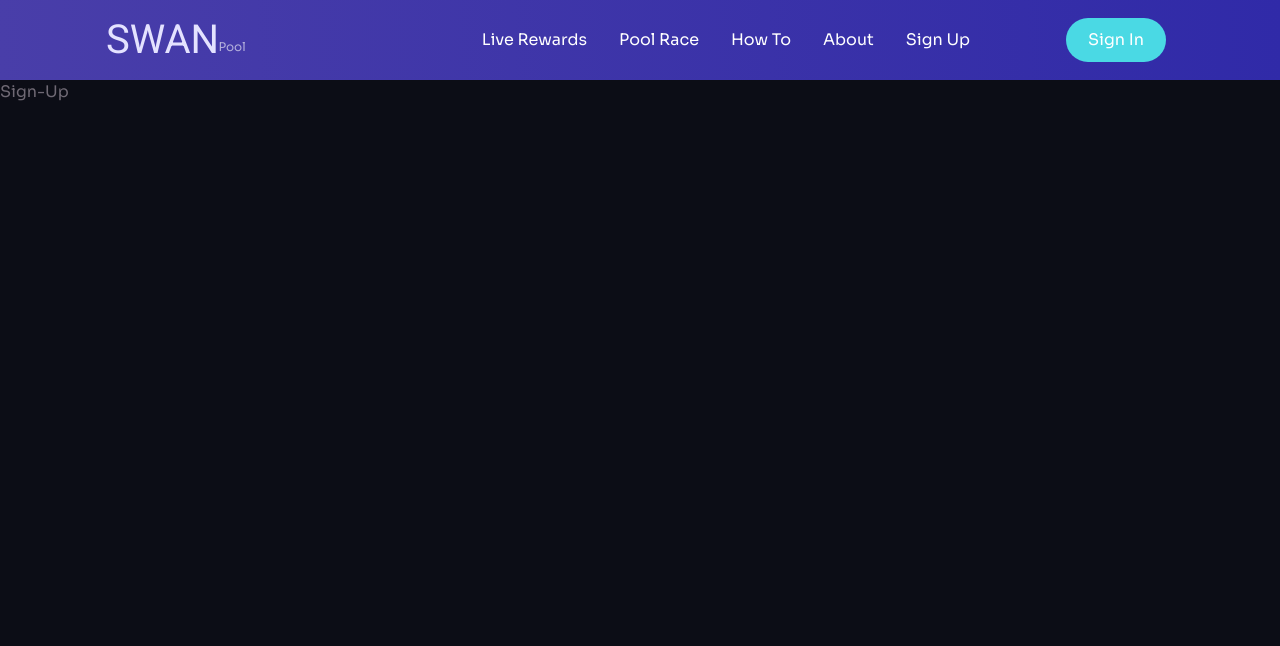
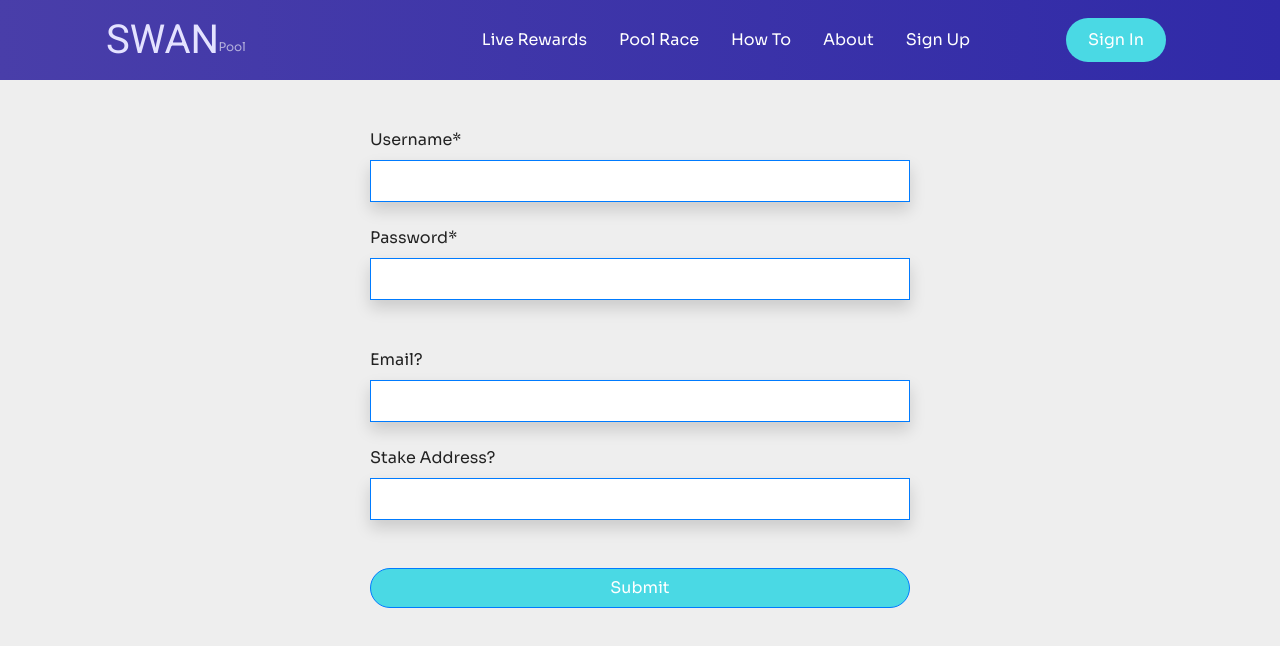
Before and after one commit to AskBid/live-rewards-frontend, a React (Create React App) app: page /signup in a window 1280 px wide. Shown: the top 646 px of the page. Built offline with nearby package versions, Linux system fonts and the light colour scheme.

Commit message:
draft new user form and styles

```diff
--- a/src/App.css
+++ b/src/App.css
@@ -31,3 +31,15 @@ h1 {
   color: #e4e2ff;
   margin: 0;
 }
+
+button {
+  background: #4ad9e4;
+  min-height: 40px;
+  color: #fff;
+  cursor: pointer;
+  text-decoration: none;
+}
+button:hover {
+  background: #acf5fa;
+  color: #010606;
+}
--- /dev/null
+++ b/src/containers/NewUserForm.js
@@ -0,0 +1,51 @@
+import React, { Component } from 'react'
+
+export default class NewUserForm extends Component {
+    render() {
+        return (
+          <form>
+            <label htmlFor="name" className="block">
+              Username*
+              <span className="text-red-400"></span>
+            </label>
+            <input
+              type="text"
+              name="name"
+              id="name"
+              className='w-100 border border-primary shadow p-2 mb-4 rounded-3'>
+            </input>
+            <label htmlFor="name" className="block">
+              Password*
+              <span className="text-red-400"></span>
+            </label>
+            <input
+              type="text"
+              name="name"
+              id="name"
+              className='w-100 border border-primary shadow p-2 mb-5 rounded-3'>
+            </input>
+            <label htmlFor="name" className="block">
+              Email?
+              <span className="text-red-400"></span>
+            </label>
+            <input
+              type="text"
+              name="name"
+              id="name"
+              className='w-100 border border-primary shadow p-2 mb-4 rounded-3'>
+            </input>
+            <label htmlFor="name" className="block">
+              Stake Address?
+              <span className="text-red-400"></span>
+            </label>
+            <input
+              type="text"
+              name="name"
+              id="name"
+              className='w-100 border border-primary shadow p-2 mb-5 rounded-3'>
+            </input>
+            <button className='w-100 h-1 border border-primary rounded-pill' type='Submit'>Submit</button>
+          </form>
+        )
+    }
+}
--- a/src/index.css
+++ b/src/index.css
@@ -5,8 +5,10 @@ body {
     sans-serif; */
   -webkit-font-smoothing: antialiased;
   -moz-osx-font-smoothing: grayscale;
-  background-color: #0c0d16;
-  color: #6f6974;
+  /* background-color: #0c0d16; */
+  background-color: #eee;
+  color: #222;
+  /* color: #6f6974; */
 }
 
 code {
--- a/src/pages/signup.js
+++ b/src/pages/signup.js
@@ -1,8 +1,17 @@
 import React from 'react'
+import NewUserForm from '../containers/NewUserForm'
 
 function Signup() {
     return (
-      <p>Sign-Up</p>
+      <div className="container">
+        <div className="row mb-5">
+          <div className='col'></div>
+          <div className="col-6  mt-5">
+            <NewUserForm />
+          </div>
+          <div className='col'></div>
+        </div>
+      </div>
     )
 }
 
```
Also changed, not shown: src/components/NewUser/index.js (deleted).
